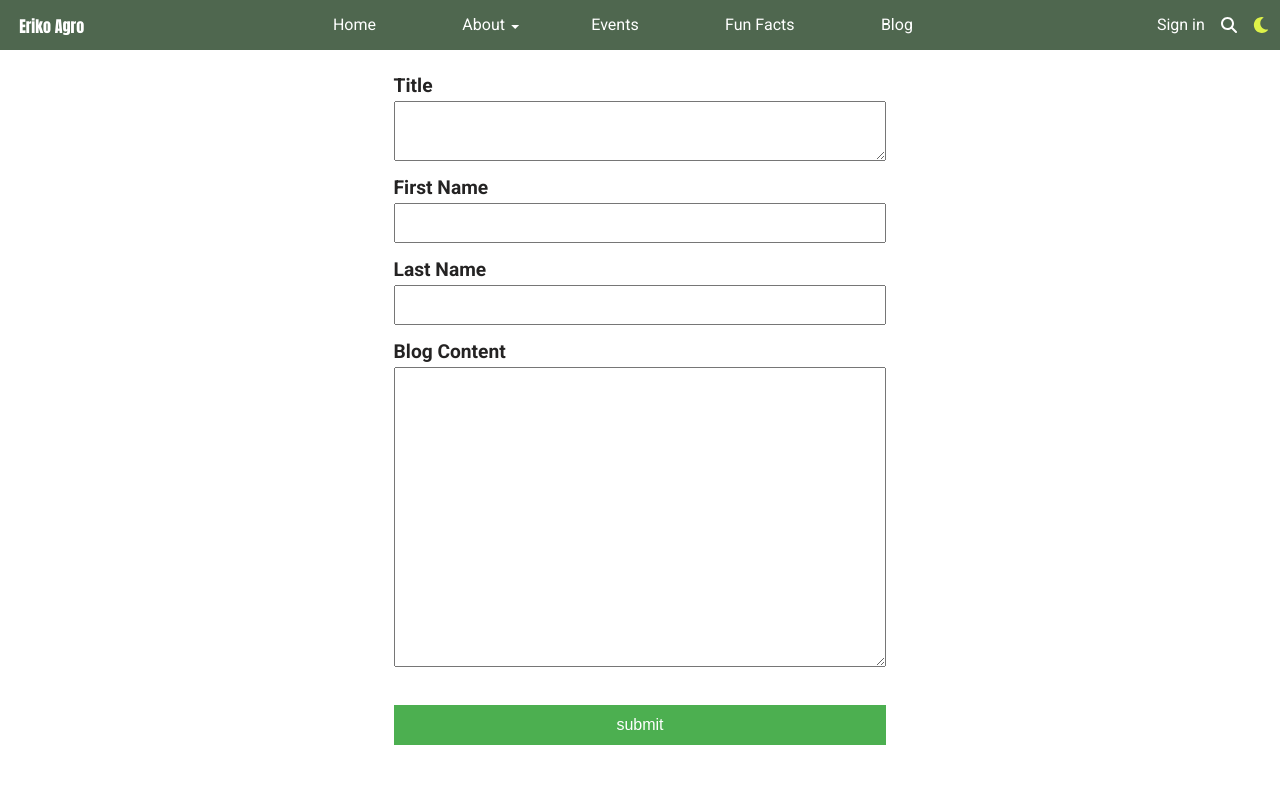
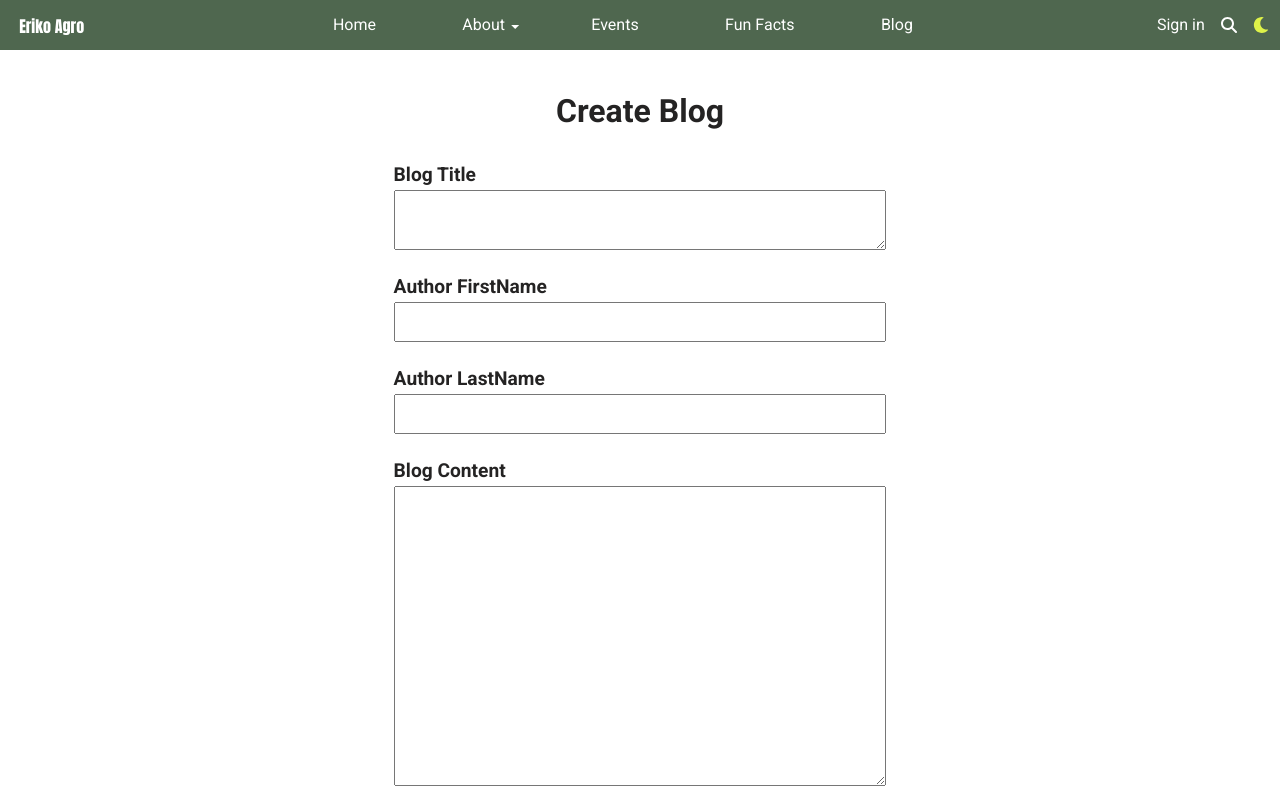
Before and after one commit to Eri-Nk/agro, a React (Vite) app: page /blogs/create-blog in a window 1280 px wide. Shown: the top 800 px of the page. Built offline with nearby package versions, Linux system fonts and the light colour scheme; no server answers.

Commit message:
updated firestore rules

```diff
--- a/src/UserInfo.jsx
+++ b/src/UserInfo.jsx
@@ -56,6 +56,8 @@ const UserInfo = ({ userInfoVisible, setUserInfoVisible }) => {
       additionalStyles={userInfoStyles}
     >
       <div className="user-info">
+        {user && (
+          <>
             <p>
               Hello, {user.firstName} {user.lastName}
             </p>
@@ -63,6 +65,8 @@ const UserInfo = ({ userInfoVisible, setUserInfoVisible }) => {
               {timeMsg} <BsEmojiSunglasses style={{ paddingLeft: "10px" }} />
             </p>
             <p>{user.email}</p>
+          </>
+        )}
 
         {/* Display events if available */}
         {user.events && user.events.length > 0 && (
--- a/src/contexts/UserProvider.jsx
+++ b/src/contexts/UserProvider.jsx
@@ -14,10 +14,12 @@ export const UserProvider = ({ children }) => {
       setUser(null); // Clear user state if offline
       return;
     }
-    const unsubscribe = onAuthStateChanged(auth, async (firebaseUser) => {
+    const unsubscribeAuth = onAuthStateChanged(auth, async (firebaseUser) => {
+      let unsubUser = null;
+
       if (firebaseUser) {
         const userDocRef = doc(db, "users", firebaseUser.uid);
-        const unsubUser = onSnapshot(userDocRef, (docSnapshot) => {
+        unsubUser = onSnapshot(userDocRef, (docSnapshot) => {
           if (docSnapshot.exists()) {
             const userData = docSnapshot.data();
             const events = userData?.RSVP || [];
@@ -35,14 +37,18 @@ export const UserProvider = ({ children }) => {
           }
         });
 
-        return () => unsubUser();
+        return () => {
+          unsubUser();
+        };
       } else {
         // User is signed out, clear the user state
         setUser(null);
       }
     });
 
-    return () => unsubscribe();
+    return () => {
+      unsubscribeAuth();
+    };
   }, []);
 
   return (
--- a/src/index.css
+++ b/src/index.css
@@ -1102,6 +1102,13 @@ header {
   justify-content: flex-end;
 }
 
+.create-blog h1 {
+  text-align: center;
+}
+.create-blog div {
+  margin-top: 10px;
+}
+
 /* login page,forms */
 form {
   display: flex;
--- a/src/pages/blogs/CreateBlog.jsx
+++ b/src/pages/blogs/CreateBlog.jsx
@@ -1,5 +1,5 @@
 import { useState } from "react";
-import { db } from "../../firebaseConfig";
+import { db, auth } from "../../firebaseConfig";
 import { addDoc, collection, serverTimestamp } from "firebase/firestore";
 import { useNavigate } from "react-router-dom";
 import { Helmet } from "react-helmet-async";
@@ -12,6 +12,7 @@ const CreateBlog = () => {
   const [isLoading, setIsLoading] = useState(false);
   const [errorMessage, setErrorMessage] = useState(null);
   const navigate = useNavigate();
+  const user = auth.currentUser;
 
   const capitalizeFirstLetter = (sentence) => {
     const newSentence = sentence.replace(/\b\w/gi, (sentence) =>
@@ -21,9 +22,13 @@ const CreateBlog = () => {
   };
 
   const handleBlogSubmit = async (e) => {
-    setIsLoading(true);
     e.preventDefault();
     setErrorMessage(null);
+    if (!user) {
+      setErrorMessage("You must be logged in to create a blog post.");
+      return;
+    }
+    setIsLoading(true);
 
     const BlogData = {
       title: capitalizeFirstLetter(title),
@@ -31,11 +36,11 @@ const CreateBlog = () => {
       lastName: capitalizeFirstLetter(lastName),
       content: blogContent,
       createdAt: serverTimestamp(),
-      authorId: user.uid,
+      authorId: user ? user.uid : null,
     };
     try {
       await addDoc(collection(db, "blogs"), BlogData);
-      navigate("/blogs");
+      navigate("/blogs/blog-component");
       setTitle("");
       setFirstName("");
       setLastName("");
@@ -47,13 +52,14 @@ const CreateBlog = () => {
     }
   };
   return (
-    <>
+    <div className="create-blog">
       <Helmet>
         <title>Create Blog | Eriko Agro</title>
       </Helmet>
       <form onSubmit={handleBlogSubmit}>
+        <h1>Create Blog</h1>
         <div>
-          <label htmlFor="title">Title</label>
+          <label htmlFor="title">Blog Title</label>
           <textarea
             id="title"
             value={title}
@@ -63,7 +69,7 @@ const CreateBlog = () => {
         </div>
 
         <div>
-          <label htmlFor="firstName">First Name</label>
+          <label htmlFor="firstName">Author FirstName</label>
           <input
             type="text"
             value={firstName}
@@ -73,7 +79,7 @@ const CreateBlog = () => {
         </div>
 
         <div>
-          <label htmlFor="lastName">Last Name</label>
+          <label htmlFor="lastName">Author LastName</label>
           <input
             type="text"
             required
@@ -94,9 +100,9 @@ const CreateBlog = () => {
         <button type="submit" className="button-cta">
           {isLoading ? <span className="spinner"></span> : "submit"}
         </button>
-        {errorMessage && <p>{errorMessage}</p>}
+        {errorMessage && <p style={{ color: "red" }}>{errorMessage}</p>}
       </form>
-    </>
+    </div>
   );
 };
 
--- a/src/pages/blogs/FetchedBlog.jsx
+++ b/src/pages/blogs/FetchedBlog.jsx
@@ -15,7 +15,6 @@ const FetchedBlog = () => {
   const colRef = collection(db, "blogs");
   const [fetchedBlogs, setFetchedBlogs] = useState([]);
   const { user } = useUser();
-  const [isLoading, setIsLoading] = useState(true);
 
   const q = query(colRef, orderBy("createdAt", "desc"));
   useEffect(() => {
@@ -24,27 +23,23 @@ const FetchedBlog = () => {
         ...doc.data(),
         id: doc.id,
       }));
-      setIsLoading(false);
       setFetchedBlogs(blogs);
     });
     return () => unsubBlogs();
   }, [q]);
 
   const handleDeleteBlog = async (id) => {
-    const docRef = doc(db, "blogs", id);
-    await deleteDoc(docRef);
+    try {
+      const docRef = doc(db, "blogs", id);
+      await deleteDoc(docRef);
+    } catch (error) {
+      setErrorMessage("An error occurred while trying to delete the blog");
+    }
   };
 
   return (
     <div className="user-blog">
-      {isLoading ? (
-        <div className="skeleton-loader">
-          <div className="skeleton-text title"></div>
-          <div className="skeleton-text body"></div>
-          <div className="skeleton-text author"></div>
-          <div className="skeleton-text date"></div>
-        </div>
-      ) : fetchedBlogs.length > 0 ? (
+      {fetchedBlogs.length > 0 ? (
         <ul>
           {fetchedBlogs.map((blog) => (
             <li key={blog.id}>
```
Lines whose indentation alone changed are shown as unchanged.
